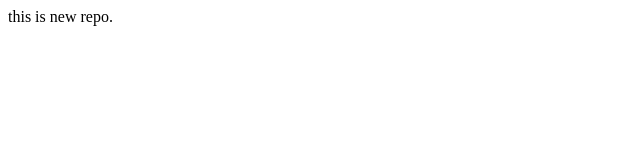
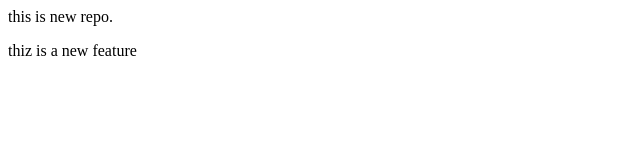
Before and after one commit to shreetejas/localrepo, a plain HTML site: page index.html in a window 1280 px wide. Shown: the whole page, without its empty margins (0-640 px from the left). Drawn offline with Linux system fonts and the light colour scheme.

Commit message:
Add new feature

```diff
--- a/index.html
+++ b/index.html
@@ -1 +1,2 @@
 <p> this is new repo.</p>
+<p> thiz is a new feature</p>
```
